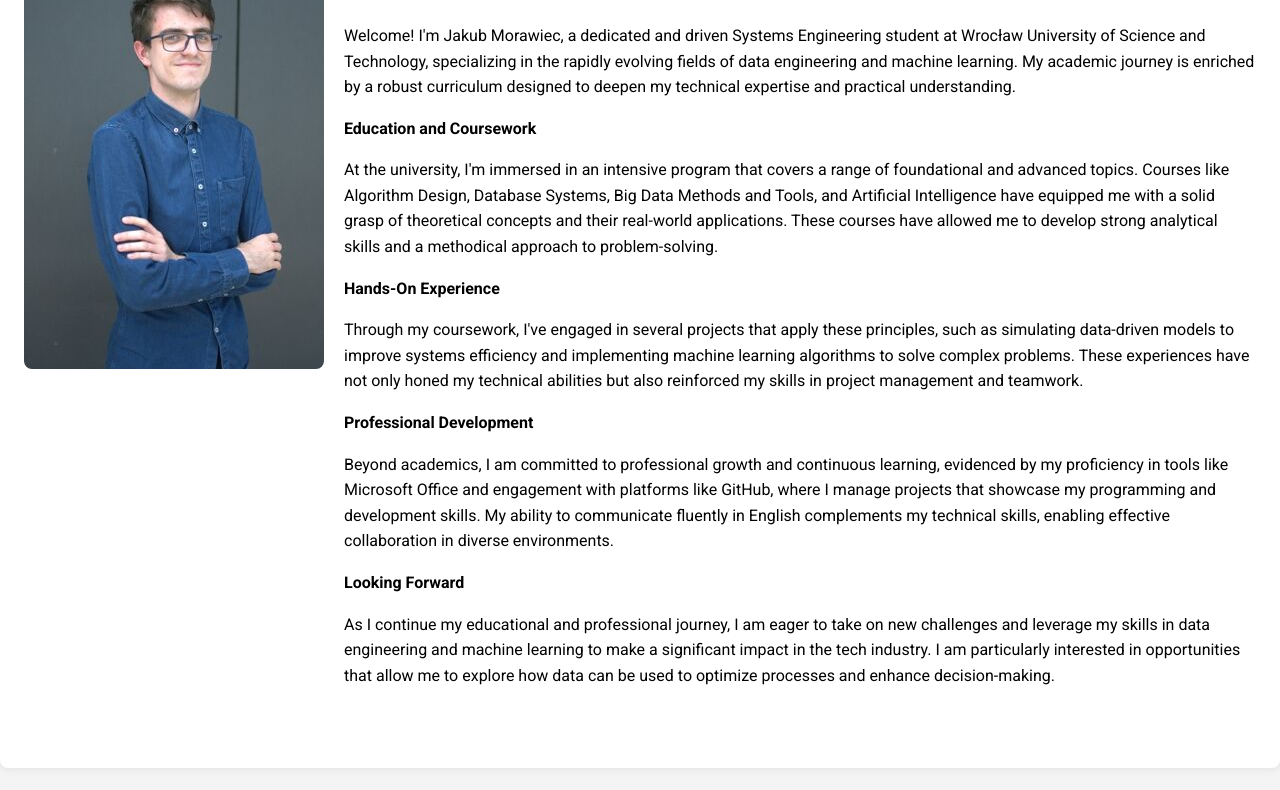
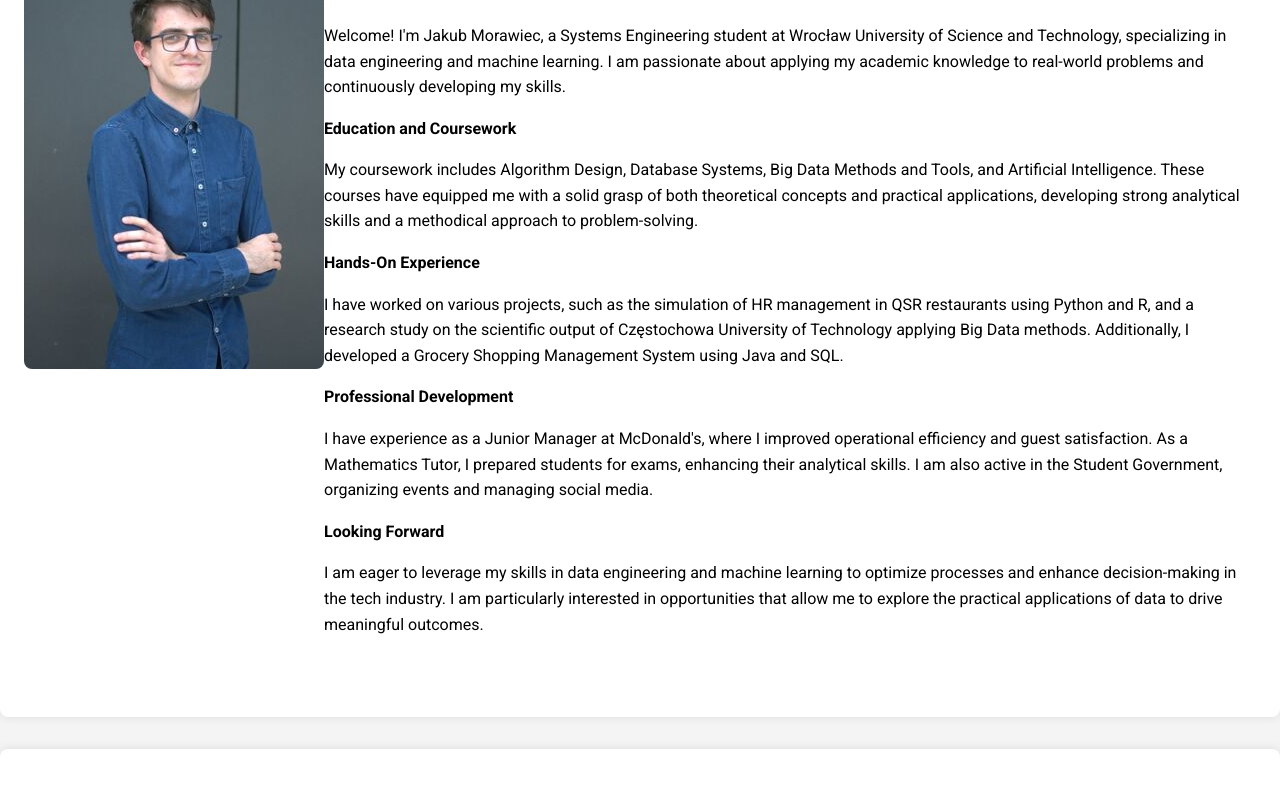
Before and after one commit to jmorawiecpwr/Portfolio-Site, a plain HTML site: page index.html in a window 1280 px wide. Shown: the part 412-1202 px from the top of the page. Drawn offline with Linux system fonts and the light colour scheme.

Commit message:
Update index.html

```diff
--- a/index.html
+++ b/index.html
@@ -20,17 +20,17 @@
     <section id="about">
         <div class="container">
             <img src="assets/profile.jpg" alt="Jakub Morawiec">
-            <div class="about-text">
+            <div>
                 <h2>About me</h2>
-                <p>Welcome! I'm Jakub Morawiec, a dedicated and driven Systems Engineering student at Wrocław University of Science and Technology, specializing in the rapidly evolving fields of data engineering and machine learning. My academic journey is enriched by a robust curriculum designed to deepen my technical expertise and practical understanding.</p>
+                <p>Welcome! I'm Jakub Morawiec, a Systems Engineering student at Wrocław University of Science and Technology, specializing in data engineering and machine learning. I am passionate about applying my academic knowledge to real-world problems and continuously developing my skills.</p>
                 <p><strong>Education and Coursework</strong></p>
-                <p>At the university, I'm immersed in an intensive program that covers a range of foundational and advanced topics. Courses like Algorithm Design, Database Systems, Big Data Methods and Tools, and Artificial Intelligence have equipped me with a solid grasp of theoretical concepts and their real-world applications. These courses have allowed me to develop strong analytical skills and a methodical approach to problem-solving.</p>
+                <p>My coursework includes Algorithm Design, Database Systems, Big Data Methods and Tools, and Artificial Intelligence. These courses have equipped me with a solid grasp of both theoretical concepts and practical applications, developing strong analytical skills and a methodical approach to problem-solving.</p>
                 <p><strong>Hands-On Experience</strong></p>
-                <p>Through my coursework, I've engaged in several projects that apply these principles, such as simulating data-driven models to improve systems efficiency and implementing machine learning algorithms to solve complex problems. These experiences have not only honed my technical abilities but also reinforced my skills in project management and teamwork.</p>
+                <p>I have worked on various projects, such as the simulation of HR management in QSR restaurants using Python and R, and a research study on the scientific output of Częstochowa University of Technology applying Big Data methods. Additionally, I developed a Grocery Shopping Management System using Java and SQL.</p>
                 <p><strong>Professional Development</strong></p>
-                <p>Beyond academics, I am committed to professional growth and continuous learning, evidenced by my proficiency in tools like Microsoft Office and engagement with platforms like GitHub, where I manage projects that showcase my programming and development skills. My ability to communicate fluently in English complements my technical skills, enabling effective collaboration in diverse environments.</p>
+                <p>I have experience as a Junior Manager at McDonald's, where I improved operational efficiency and guest satisfaction. As a Mathematics Tutor, I prepared students for exams, enhancing their analytical skills. I am also active in the Student Government, organizing events and managing social media.</p>
                 <p><strong>Looking Forward</strong></p>
-                <p>As I continue my educational and professional journey, I am eager to take on new challenges and leverage my skills in data engineering and machine learning to make a significant impact in the tech industry. I am particularly interested in opportunities that allow me to explore how data can be used to optimize processes and enhance decision-making.</p>
+                <p>I am eager to leverage my skills in data engineering and machine learning to optimize processes and enhance decision-making in the tech industry. I am particularly interested in opportunities that allow me to explore the practical applications of data to drive meaningful outcomes.</p>
             </div>
         </div>
     </section>
```
